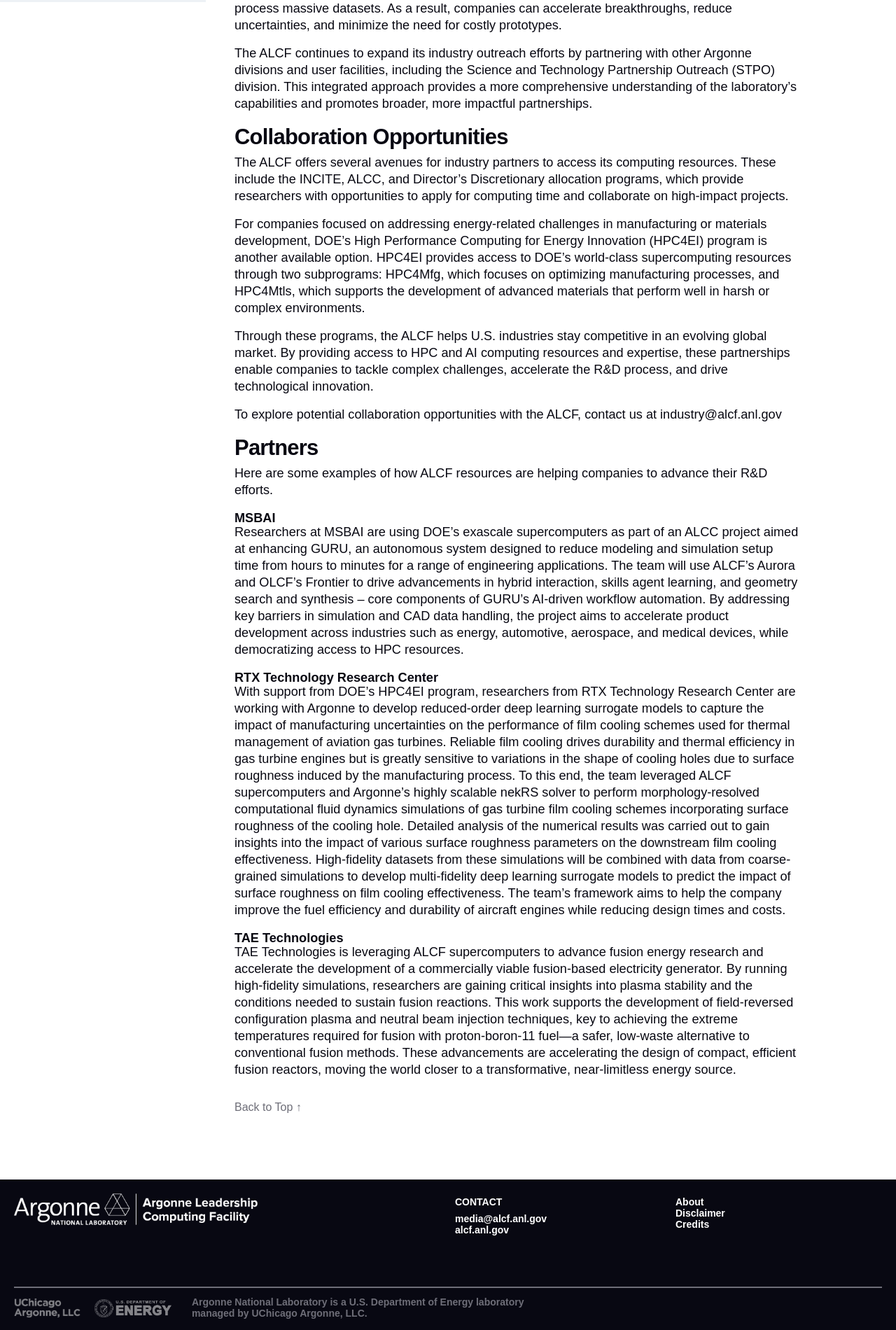
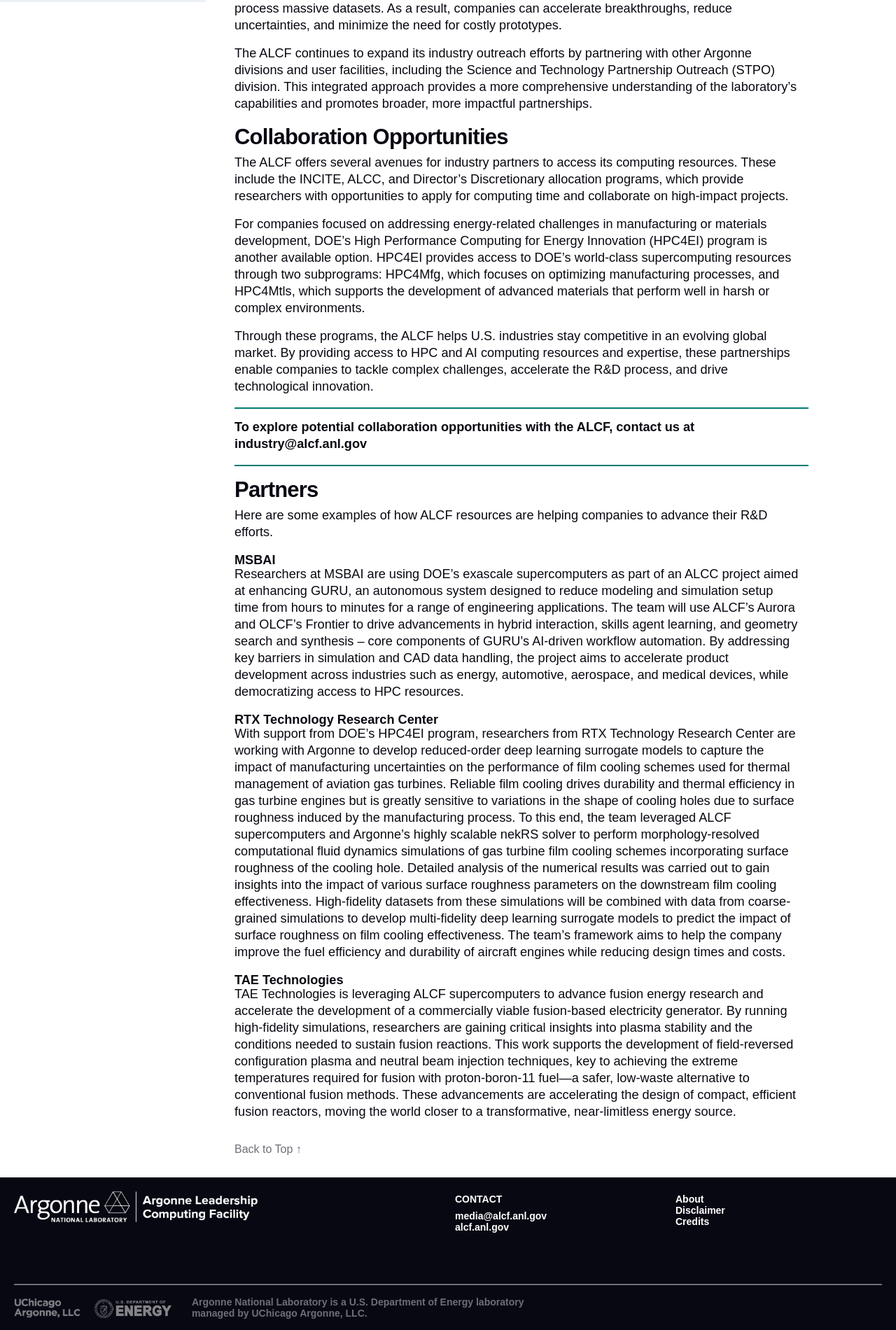
Before and after one commit to argonne-lcf/AR2024, a Jekyll site: the page built from 03_community/industry.md, in a window 1280 px wide. Shown: the part 1341-3241 px from the top of the page at 70% size. Built offline with Jekyll 4.4.1, drawn with Linux system fonts in a browser that asks for light colours; some web fonts are replaced.

Commit message:
industry call out

```diff
--- a/03_community/industry.md
+++ b/03_community/industry.md
@@ -29,7 +29,12 @@
 
 Through these programs, the ALCF helps U.S. industries stay competitive in an evolving global market. By providing access to HPC and AI computing resources and expertise, these partnerships enable companies to tackle complex challenges, accelerate the R&D process, and drive technological innovation.
 
-To explore potential collaboration opportunities with the ALCF, contact us at industry@alcf.anl.gov
+---
+
+**To explore potential collaboration opportunities with the ALCF, contact us at industry@alcf.anl.gov**
+
+---
+
 
 ## Partners
 Here are some examples of how ALCF resources are helping companies to advance their R&D efforts.
--- a/_sass/template/_base.scss
+++ b/_sass/template/_base.scss
@@ -97,7 +97,8 @@
 ul,
 ol,
 table,
-.language-plaintext {
+.language-plaintext,
+hr {
 	grid-column: span 12;
   @include respond-to(m){
     grid-column: 4 / 12;
@@ -247,6 +248,17 @@
   @include stack(md);
 }
 
+hr {
+  border: none;
+  width: 100%;
+  border-top: 2px solid color(green, XXXX);
+  height: 0;
+  margin-bottom: 12px;
+}
+
+p + hr {
+  margin-top: 4px;
+}
 
 
 // Color Themes
```
Also changed, not shown: 5 other files.
